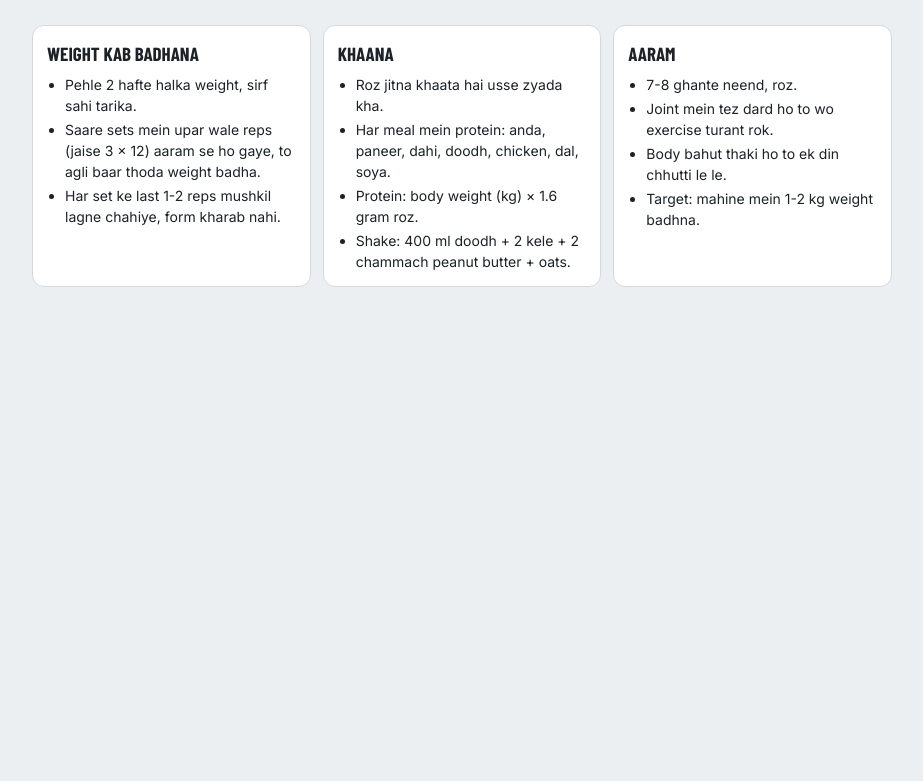
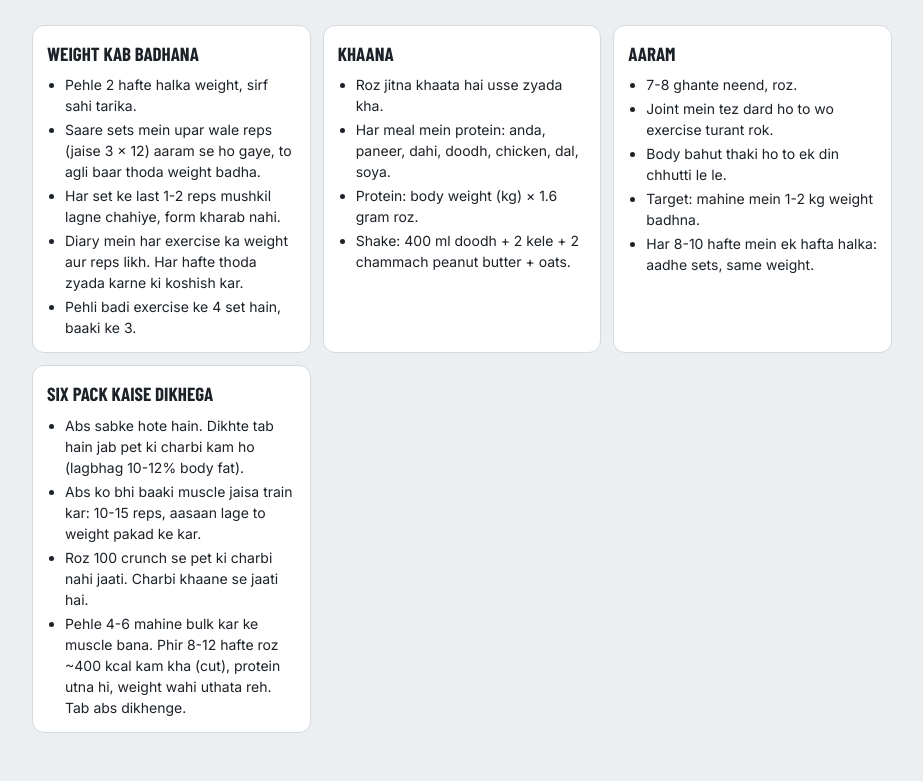
Before and after one commit to krishmungase/gym-plan, a plain HTML site: page index.html in a window 1280 px wide. Shown: the part 1970-2751 px from the top of the page, without its empty margins (178-1101 px from the left). Before the commit the page ends 2305 px from the top, so only its background shows below. Drawn offline with nearby package versions, Linux system fonts and the light colour scheme; a web font is replaced by a local one.

Commit message:
Add abs training 3x/week and muscle-gain volume
- New exercises: Plank, Lying Leg Raise, Cable Crunch (with figures)
- Abs on Budh, Shukra, Shani
- First compound lift each day is 4 x 8-12; set buttons follow the set count
- Six-pack rules card (bulk then cut), deload and logging tips

Co-Authored-By: Claude Opus 5.5 <noreply@anthropic.com>

```diff
--- a/index.html
+++ b/index.html
@@ -128,11 +128,12 @@ a.yt:hover{text-decoration:underline}
   <header class="top">
     <nav class="switch" aria-label="Page"><a href="index.html" aria-current="page">Workout</a><a href="diet.html">Diet</a></nav>
     <h1>Society Gym Plan</h1>
-    <p class="sub">Weight aur muscle gain ke liye 6 din ka plan, Ravivar ko chhutti. Din chun, figure dekh, set karte jaa aur tick karta jaa.</p>
+    <p class="sub">Muscle gain aur six pack ke liye 6 din ka plan, Ravivar ko chhutti. Din chun, figure dekh, set karte jaa aur tick karta jaa.</p>
     <div class="legend">
       <span><i class="dot" style="background:var(--push)"></i>Push: Chest, Shoulder, Tricep</span>
       <span><i class="dot" style="background:var(--pull)"></i>Pull: Back, Bicep</span>
       <span><i class="dot" style="background:var(--legs)"></i>Legs + Abs</span>
+      <span>Abs hafte mein 3 baar: Budh, Shukra, Shani</span>
     </div>
   </header>
 
@@ -147,6 +148,8 @@ a.yt:hover{text-decoration:underline}
         <li>Pehle 2 hafte halka weight, sirf sahi tarika.</li>
         <li>Saare sets mein upar wale reps (jaise 3 × 12) aaram se ho gaye, to agli baar thoda weight badha.</li>
         <li>Har set ke last 1-2 reps mushkil lagne chahiye, form kharab nahi.</li>
+        <li>Diary mein har exercise ka weight aur reps likh. Har hafte thoda zyada karne ki koshish kar.</li>
+        <li>Pehli badi exercise ke 4 set hain, baaki ke 3.</li>
       </ul>
     </div>
     <div class="rule">
@@ -165,6 +168,16 @@ a.yt:hover{text-decoration:underline}
         <li>Joint mein tez dard ho to wo exercise turant rok.</li>
         <li>Body bahut thaki ho to ek din chhutti le le.</li>
         <li>Target: mahine mein 1-2 kg weight badhna.</li>
+        <li>Har 8-10 hafte mein ek hafta halka: aadhe sets, same weight.</li>
+      </ul>
+    </div>
+    <div class="rule">
+      <h4>Six pack kaise dikhega</h4>
+      <ul>
+        <li>Abs sabke hote hain. Dikhte tab hain jab pet ki charbi kam ho (lagbhag 10-12% body fat).</li>
+        <li>Abs ko bhi baaki muscle jaisa train kar: 10-15 reps, aasaan lage to weight pakad ke kar.</li>
+        <li>Roz 100 crunch se pet ki charbi nahi jaati. Charbi khaane se jaati hai.</li>
+        <li>Pehle 4-6 mahine bulk kar ke muscle bana. Phir 8-12 hafte roz ~400 kcal kam kha (cut), protein utna hi, weight wahi uthata reh. Tab abs dikhenge.</li>
       </ul>
     </div>
   </section>
@@ -262,6 +275,7 @@ const PROPS={
   benchUp: R(84,122,52,8)+R(98,62,24,62,'eq',4)+LN(90,130,90,FLOOR)+LN(130,130,130,FLOOR),
   benchEdge: R(70,128,80,7)+LN(80,135,80,FLOOR)+LN(140,135,140,FLOOR),
   pec: R(84,122,52,8)+R(98,58,24,66,'eq',4)+LN(110,130,110,FLOOR),
+  mat: R(20,151,190,6,'eq',3),
 };
 
 /* ---------- exercises ---------- */
@@ -394,19 +408,35 @@ const EX={
    base:{th:-30,sn:40},A:{t:166,ua:-40,fa:175},B:{t:210,ua:5,fa:210},
    steps:['Pair pad mein fasa, haath chest pe cross.','Sirf kandhe aur upar ki peeth utha.','Upar pet daba, 1 second.','Dheere wapas, poora mat let.'],
    galti:'Gardan haath se mat kheench.'},
+ plank:{name:'Plank',where:'Zameen pe mat bichha ke',yt:'forearm plank',
+   view:'side',anchor:'hip',at:[100,136],props:PROPS.mat,
+   base:{t:188,ua:90,fa:180,th:10,sn:10,ft:60},A:{},B:{},
+   steps:['Kohni kandhe ke theek neeche, forearm zameen pe.','Pair peeche seedhe, panjon pe.','Sir se edi tak body ek seedhi line mein.','Pet andar kheench ke tight rakh aur saans leta reh.'],
+   galti:'Kamar neeche mat latka, hips upar mat utha.'},
+ legRaise:{name:'Lying Leg Raise',where:'Zameen pe mat ya flat bench',yt:'lying leg raise',
+   view:'side',anchor:'hip',at:[128,148],props:PROPS.mat,
+   base:{t:180,ua:3,fa:3},A:{th:-3,sn:-3,ft:-90},B:{th:-85,sn:-85,ft:-175},
+   steps:['Peeth ke bal let ja, haath hips ke neeche ya side mein.','Dono pair seedhe saath mein rakh.','Pair upar utha jab tak seedhe khade ho jaayein.','Dheere neeche la, zameen chhoone se pehle ruk.'],
+   galti:'Kamar zameen se mat utha, pair jhatke se mat gira.'},
+ cableCrunch:{name:'Cable Crunch',where:'Multi-gym, upar wala cable + rassi, ghutno pe baith ke',yt:'kneeling cable crunch',
+   view:'side',anchor:'hip',at:[78,125],props:PROPS.pushdown,cable:[150,10],hand:'handle',
+   base:{th:90,sn:180,ft:180},A:{t:-80,ua:-25,fa:-155},B:{t:10,ua:40,fa:-110},
+   steps:['Cable ke saamne ghutno pe baith, rassi sir ke dono side pakad.','Hips ek jagah rakh, hilne nahi chahiye.','Pet daba ke chest ghutno ki taraf neeche la.','1 second ruk, dheere wapas upar.'],
+   galti:'Haath se mat kheench, hips aage-peeche mat hila. Kaam sirf pet ka hai.'},
 };
 
 const W='5-7 minute cycle ya elliptical, phir pehli exercise ka ek halka set. Do sets ke beech 1.5-2 minute aaram.';
 const DAYS=[
- {key:'som',short:'Som',full:'Somvar',type:'push',label:'Push 1',items:[['chestPress','3 × 10-12'],['inclinePress','3 × 10-12'],['dbShoulder','3 × 10-12'],['lateral','3 × 12-15'],['pushdown','3 × 12']]},
- {key:'mangal',short:'Mangal',full:'Mangalvar',type:'pull',label:'Pull 1',items:[['latPulldown','3 × 10-12'],['cableRow','3 × 10-12'],['dbRow','3 × 10 har haath'],['shrug','3 × 12-15'],['curl','3 × 12']]},
- {key:'budh',short:'Budh',full:'Budhvar',type:'legs',label:'Legs 1',items:[['legPress','3 × 10-12'],['rdl','3 × 10-12'],['legExt','3 × 12-15'],['calf','3 × 15'],['kneeRaise','3 × 10-15']]},
- {key:'guru',short:'Guru',full:'Guruvar',type:'push',label:'Push 2',items:[['flatPress','3 × 10-12'],['pecDeck','3 × 12'],['arnold','3 × 10-12'],['lateral','3 × 12-15'],['overheadExt','3 × 12']]},
- {key:'shukra',short:'Shukra',full:'Shukravar',type:'pull',label:'Pull 2',items:[['closePulldown','3 × 10-12'],['dbRow','3 × 10 har haath'],['cableRow','3 × 12'],['rearDelt','3 × 12-15'],['hammer','3 × 12']]},
- {key:'shani',short:'Shani',full:'Shanivar',type:'legs',label:'Legs 2',items:[['goblet','3 × 10-12'],['lunge','3 × 10 har pair'],['legPress','3 × 12','Is din pair plate pe thode upar rakh, hips aur hamstring pe zyada kaam aayega.'],['legCurl','3 × 12','Agar ye machine nahi hai to iski jagah Romanian Deadlift ke 3 set kar.'],['crunch','3 × 15']]},
+ {key:'som',short:'Som',full:'Somvar',type:'push',label:'Push 1',items:[['chestPress','4 × 8-12'],['inclinePress','3 × 10-12'],['dbShoulder','3 × 10-12'],['lateral','3 × 12-15'],['pushdown','3 × 12']]},
+ {key:'mangal',short:'Mangal',full:'Mangalvar',type:'pull',label:'Pull 1',items:[['latPulldown','4 × 8-12'],['cableRow','3 × 10-12'],['dbRow','3 × 10 har haath'],['shrug','3 × 12-15'],['curl','3 × 12']]},
+ {key:'budh',short:'Budh',full:'Budhvar',type:'legs',label:'Legs 1',items:[['legPress','4 × 8-12'],['rdl','3 × 10-12'],['legExt','3 × 12-15'],['calf','3 × 15'],['kneeRaise','3 × 10-15'],['plank','3 × 30-60 sec']]},
+ {key:'guru',short:'Guru',full:'Guruvar',type:'push',label:'Push 2',items:[['flatPress','4 × 8-12'],['pecDeck','3 × 12'],['arnold','3 × 10-12'],['lateral','3 × 12-15'],['overheadExt','3 × 12']]},
+ {key:'shukra',short:'Shukra',full:'Shukravar',type:'pull',label:'Pull 2',muscle:'Back, Bicep + Abs',items:[['closePulldown','4 × 8-12'],['dbRow','3 × 10 har haath'],['cableRow','3 × 12'],['rearDelt','3 × 12-15'],['hammer','3 × 12'],['cableCrunch','3 × 12-15'],['legRaise','3 × 10-15']]},
+ {key:'shani',short:'Shani',full:'Shanivar',type:'legs',label:'Legs 2',items:[['goblet','4 × 8-12'],['lunge','3 × 10 har pair'],['legPress','3 × 12','Is din pair plate pe thode upar rakh, hips aur hamstring pe zyada kaam aayega.'],['legCurl','3 × 12','Agar ye machine nahi hai to iski jagah Romanian Deadlift ke 3 set kar.'],['crunch','3 × 15'],['legRaise','3 × 10-15']]},
  {key:'ravi',short:'Ravi',full:'Ravivar',type:'rest',label:'Rest',items:[]},
 ];
 const TYPEVAR={push:'--push',pull:'--pull',legs:'--legs',rest:'--rest'};
+const nSets=sr=>parseInt(sr,10)||3;
 const MUSCLE={push:'Chest, Shoulder, Tricep',pull:'Back, Bicep',legs:'Pair + Abs',rest:'Chhutti'};
 
 const reduce=window.matchMedia('(prefers-reduced-motion: reduce)').matches;
@@ -440,7 +470,7 @@ function show(i){
     return;
   }
   const done=store.get(setsKey(d))||{};
-  let html=`<div class="dayhead"><div><h2>${d.full} · <span>${d.label}</span></h2><p>${MUSCLE[d.type]}</p></div>
+  let html=`<div class="dayhead"><div><h2>${d.full} · <span>${d.label}</span></h2><p>${d.muscle||MUSCLE[d.type]}</p></div>
     <div class="progress" id="prog"></div></div><div class="bar"><div id="progbar"></div></div>
     <div class="warm"><b>Pehle warm-up:</b> ${W}</div><div class="list">`;
   d.items.forEach(([id,sr,note],n)=>{
@@ -459,7 +489,7 @@ function show(i){
         <ol class="steps">${ex.steps.map(s=>`<li>${s}</li>`).join('')}</ol>
         <div class="galti"><b>Galti mat kar:</b> ${ex.galti}</div>
         <div class="actions">
-          <div class="sets"><span>Sets</span>${[0,1,2].map(k=>`<button type="button" class="set${ds[k]?' done':''}" data-ex="${n}" data-set="${k}" aria-pressed="${ds[k]?'true':'false'}" aria-label="Set ${k+1}">${ds[k]?'✓':k+1}</button>`).join('')}</div>
+          <div class="sets"><span>Sets</span>${Array.from({length:nSets(sr)},(_,k)=>k).map(k=>`<button type="button" class="set${ds[k]?' done':''}" data-ex="${n}" data-set="${k}" aria-pressed="${ds[k]?'true':'false'}" aria-label="Set ${k+1}">${ds[k]?'✓':k+1}</button>`).join('')}</div>
           <a class="yt" href="${yt}" target="_blank" rel="noopener">▶ YouTube pe video dekh</a>
         </div>
       </div></article>`;
@@ -485,7 +515,7 @@ function show(i){
   updateProg(d);
 }
 function updateProg(d){
-  const st=store.get(setsKey(d))||{}; let c=0; const total=d.items.length*3;
+  const st=store.get(setsKey(d))||{}; let c=0; const total=d.items.reduce((a,it)=>a+nSets(it[1]),0);
   panel.querySelectorAll('.set.done').forEach(()=>c++);
   document.getElementById('prog').innerHTML=`${c}/${total}<small>sets</small>`;
   document.getElementById('progbar').style.width=(c/total*100)+'%';
```
